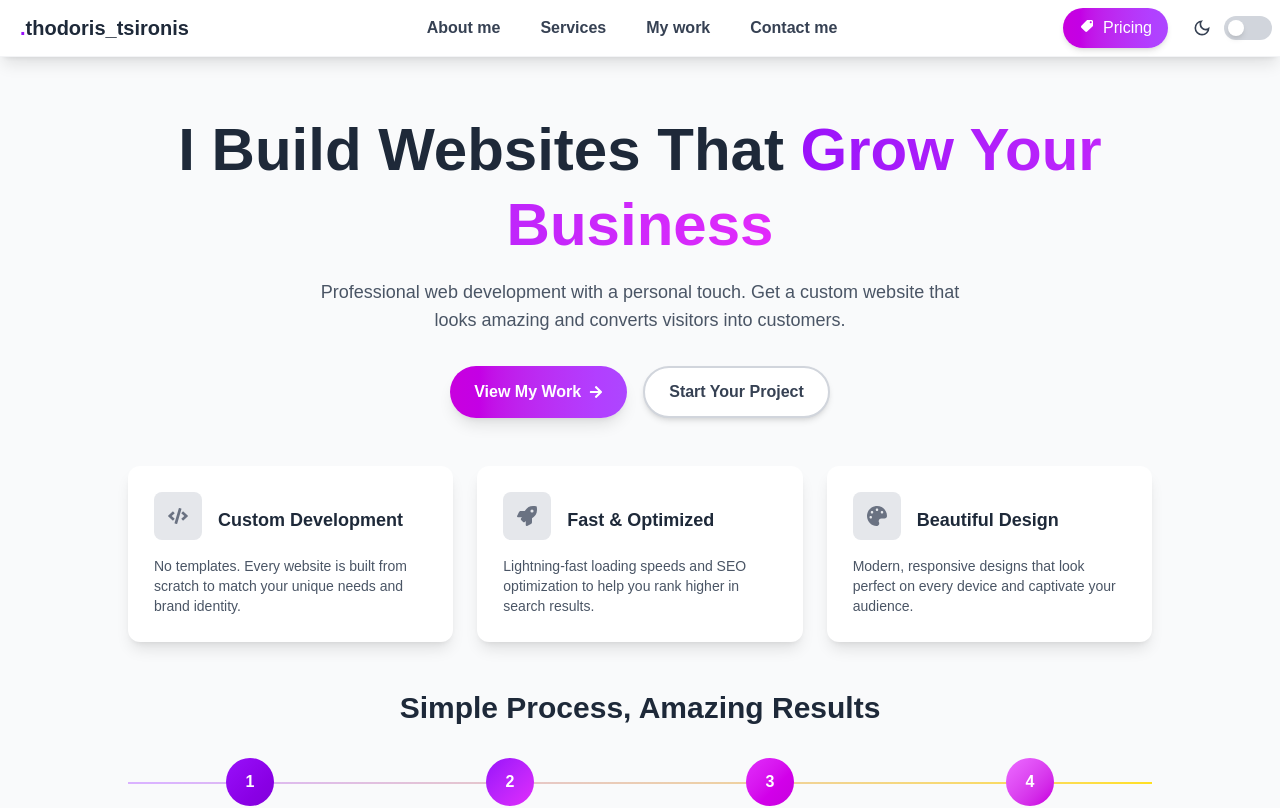
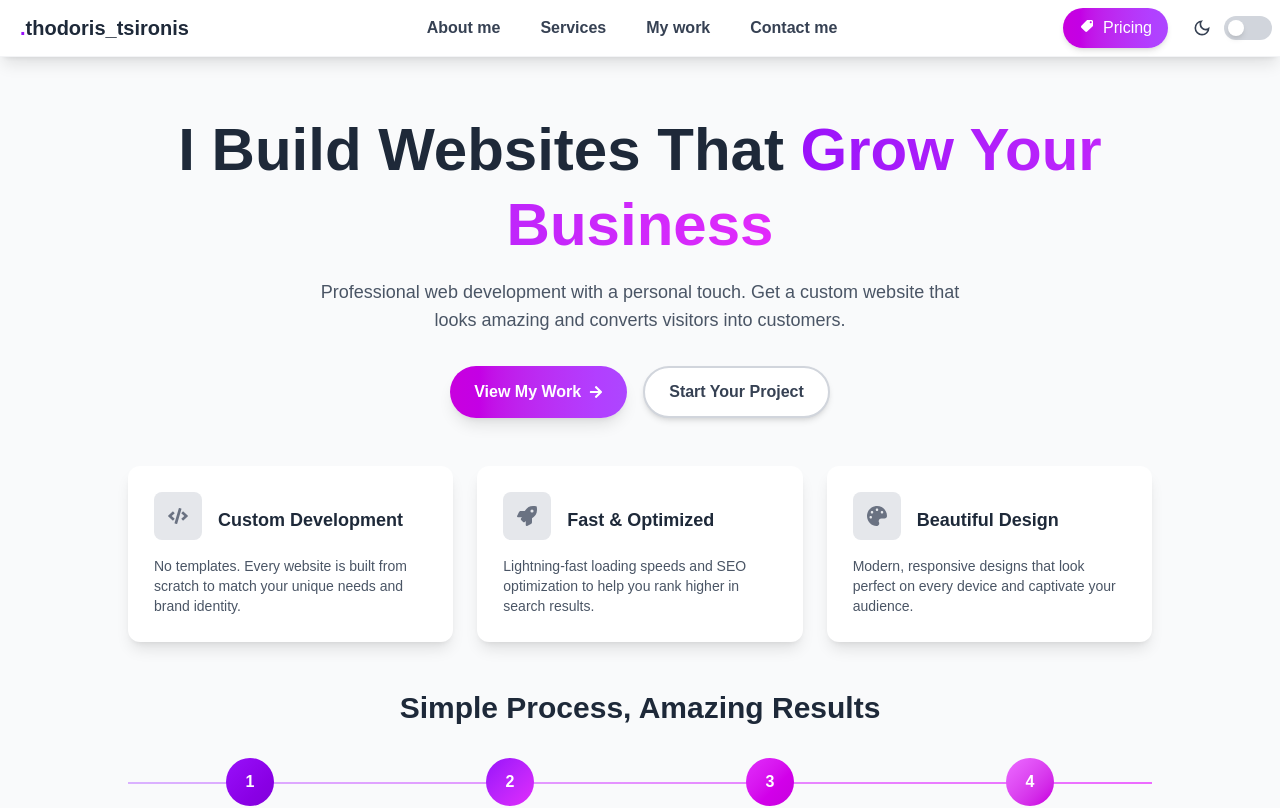
Before and after one commit to tsiro66/Portfolio, a React (Vite) app: page / in a window 1280 px wide. Shown: the top 808 px of the page. Built offline with nearby package versions, Linux system fonts and the light colour scheme; a web font is replaced by a local one.

Commit message:
Minor changes

```diff
--- a/src/components/Pages/Home.tsx
+++ b/src/components/Pages/Home.tsx
@@ -123,7 +123,7 @@ const Home = () => {
 
           <div className="grid grid-cols-1 md:grid-cols-4 gap-4 relative">
             {/* Connection line for desktop */}
-            <div className="hidden md:block absolute top-6 left-0 right-0 h-0.5 bg-gradient-to-r from-purple-300 to-yellow-300 dark:from-purple-700 dark:to-yellow-600"></div>
+            <div className="hidden md:block absolute top-6 left-0 right-0 h-0.5 bg-gradient-to-r from-purple-300 to-fuchsia-400 dark:from-purple-700 dark:to-yellow-600"></div>
 
             {/* Step 1 */}
             <div className="relative text-center">
```
